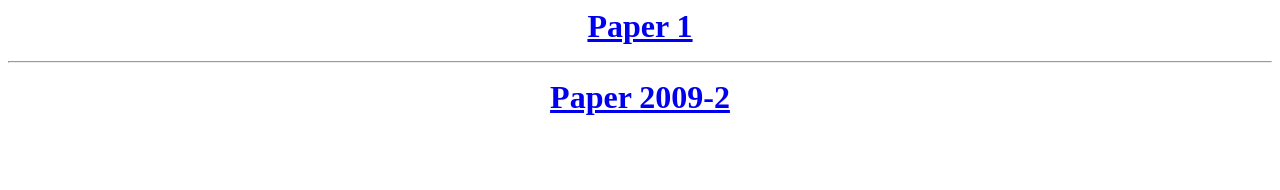
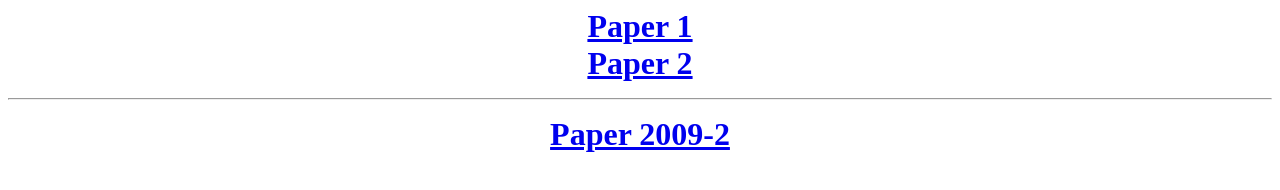
Before and after one commit to nilakshkaggarwal/nilakshkaggarwal.github.io-dupli, a plain HTML site: page index.html in a window 1280 px wide. Drawn offline with Linux system fonts and the light colour scheme.

Commit message:
Update index.html

```diff
--- a/index.html
+++ b/index.html
@@ -4,7 +4,8 @@
   </head>
   <body><center><h1>
   <a href="2016p1.pdf"> Paper 1</a><br>
-    <hr>
+
+    <a href="2016p2.pdf"> Paper 2</a><br><hr>
     <a href="2009-2(unsolved).pdf"> Paper 2009-2</a><br>
 
     </h1>
```
